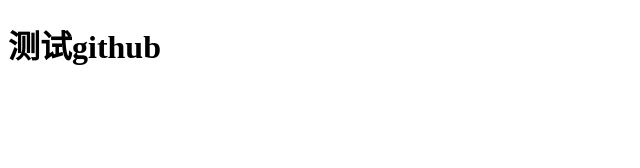
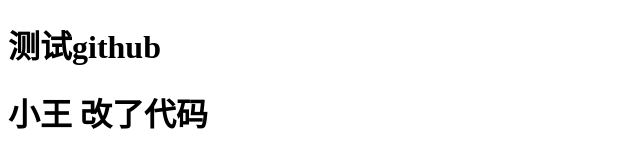
Before and after one commit to kklp2020/gz2184_githubtest, a plain HTML site: page index.html in a window 1280 px wide. Shown: the whole page, without its empty margins (0-640 px from the left). Drawn offline with Linux system fonts and the light colour scheme.

Commit message:
第二次小王提交代码

```diff
--- a/index.html
+++ b/index.html
@@ -7,5 +7,6 @@
 </head>
 <body>
     <h1>测试github</h1>
+    <h1>小王 改了代码</h1>
 </body>
 </html>
```
